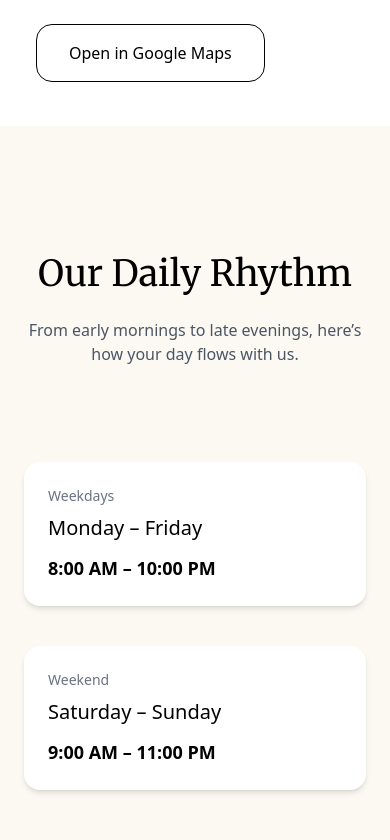
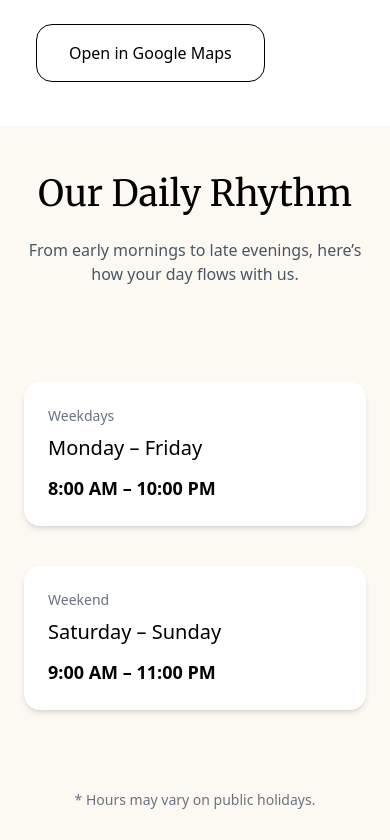
Before and after one commit to 321456987737/11cafe, a Next.js app: page /Location in a window 390 px wide. Shown: the part 1524-2364 px from the top of the page. Built offline with nearby package versions, Linux system fonts and the light colour scheme.

Commit message:
fixing the py axis of the loaction

```diff
--- a/src/components/location/location.js
+++ b/src/components/location/location.js
@@ -121,7 +121,7 @@ const hours = [
       </div>
 
     </motion.div>
-      <section className="w-full py-32 px-6 bg-[#F7EFE2]/40 flex justify-center">
+      <section className="w-full md:py-32 py-12 px-6 bg-[#F7EFE2]/40 flex justify-center">
           <div className="max-w-5xl w-full">
 
             {/* Heading */}
```
